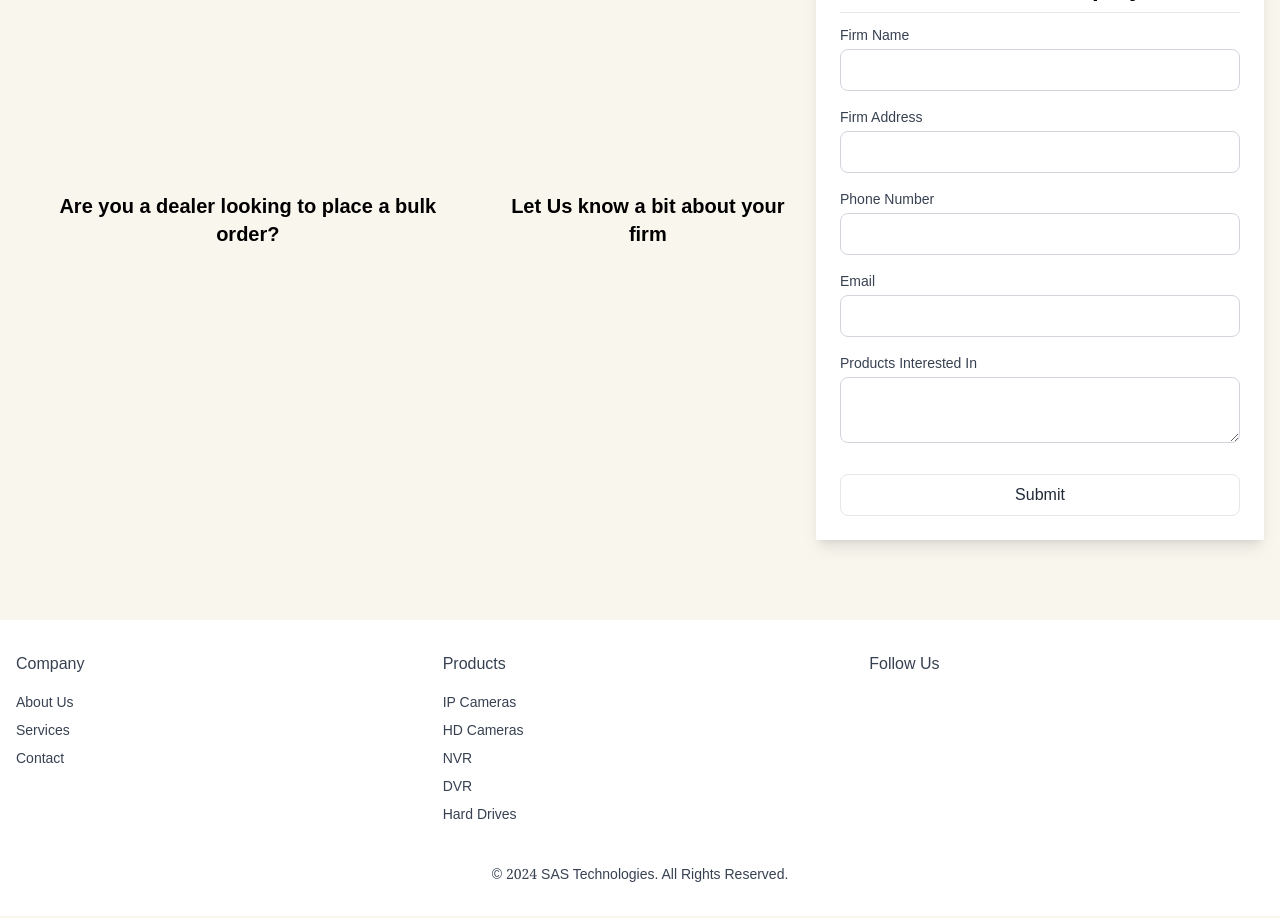
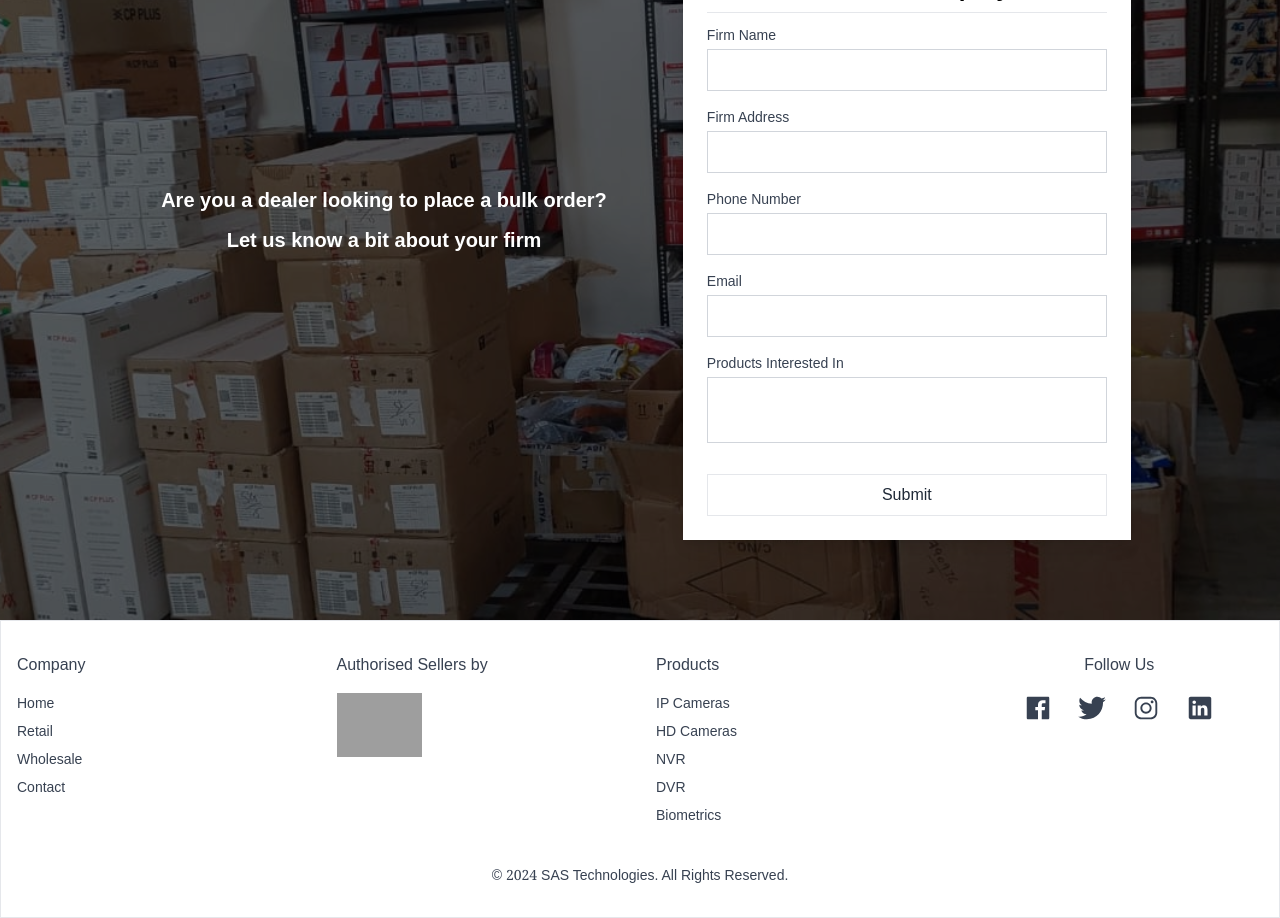
Before and after one commit to RohitMahant/SAS-Technologies, a Next.js app in the folder app_v1/: page /wholesale in a window 1280 px wide. Shown: the part 260-1178 px from the top of the page. Built offline with nearby package versions, Linux system fonts and the light colour scheme; grey boxes are pictures that could not be loaded.

Commit message:
made some changes

```diff
--- a/app_v1/src/app/page.js
+++ b/app_v1/src/app/page.js
@@ -5,194 +5,128 @@ import ProductCards from "@/components/productCards";
 import Footer from "@/components/footer";
 import ReviewCards from "@/components/reviewCards";
 import { IoIosCall, IoIosMail } from "react-icons/io";
-import { FaMessage } from "react-icons/fa6";
 import { useRouter } from "next/navigation";
 
 export default function Home() {
   const router = useRouter();
   return (
     <div className="font-cocoRegular">
+      {/* Hero Section */}
       <Carousel />
-      <div className="mt-12 m-4 md:mt-56">
-        <h1 className="text-center text-gray-800 text-3xl md:text-5xl  font-cocoBold">
-          Explore What We Offer
+      <div className="mt-12 m-4 md:mt-56 max-w-screen-lg mx-auto px-4">
+  <h1 className="text-center text-gray-800 text-3xl md:text-5xl font-cocoBold">
+    Explore What We Offer in Gurgaon
   </h1>
-        <p className="text-center  md:text-2xl m-4">
-          Discover a comprehensive range of cutting-edge CCTV cameras, premium
-          quality cables, and durable connectors designed to enhance your
-          security system.
+  <p className="text-center md:text-2xl m-4">
+    At our Gurgaon-based store, we specialize in providing **advanced CCTV
+    systems**, top-tier **biometric solutions**, and high-performance alarm systems.
+    Secure your premises with reliable, cutting-edge technology that’s designed for your safety and convenience.
   </p>
-        <p className="text-center  md:text-2xl m-4">
-          Equip your premises with advanced biometric systems and reliable alarm
-          systems for a seamless blend of safety and convenience.
+  <p className="text-center md:text-2xl m-4">
+    Discover an extensive selection of CCTV cameras, biometric access control systems,
+    premium quality cables, and robust connectors—all tailored to meet your security needs in Gurgaon and beyond.
+  </p>
+</div>
+
+      {/* Product Showcase */}
+      <ProductCards />
+      <div className="w-full max-w-screen-lg mx-auto px-4">
+  <h1 className="text-center font-cocoBold md:mt-44 mt-16 md:text-3xl m-4">
+    Your One-Stop Shop for Security Accessories in Gurgaon
+  </h1>
+  <p className="text-center md:text-2xl m-4">
+    From durable racks and high-capacity hard drives to an extensive range of essential tools and accessories,
+    we provide everything you need to create a complete and reliable security setup.
   </p>
 </div>
       <ProductCards />
-      <br className="hidden md:block" />
-      <h1 className="text-center font-cocoBold md:mt-44 mt-16 md:text-3xl m-4">
-        Your One-Stop Shop for Accessories
+
+      {/* Pricing Section */}
+      <div className="w-full h-full justify-center items-center md:mt-44 mt-24 lg:gap-x-20">
+        <div className="justify-center items-center mt-16">
+          <h1 className="text-center font-cocoBold text-2xl md:text-5xl">
+            Affordable Prices, Unbeatable Value in Gurgaon
           </h1>
-      <p className="text-center md:text-2xl m-4">
-        From racks and hard drives to all essential tools and accessories, we
-        have everything you need to complete your setup.
-      </p>
-      <br className="hidden md:block" />
-      <ProductCards />
-      <div className="w-full h-full   justify-center items-center md:mt-44 mt-24 lg:gap-x-20">
-        <div className="justify-center items-center mt-16">
-          <h1 className="text-center font-cocoBold  text-2xl md:text-5xl">
-            Affordable Prices, Unbeatable Value
-          </h1>
-          <h1 className="text-center font-cocoRegular  md:text-3xl m-2 md:m-6">
-            Shop with confidence knowing we offer competitive prices
-          </h1>
-          <h1 className="text-center font-cocoRegular  md:text-3xl">
-            for both retail and wholesale buyers.
+          <h1 className="text-center font-cocoRegular md:text-3xl m-2 md:m-6">
+            Shop confidently with us, knowing we offer **competitive prices**
+            for both retail and wholesale buyers in Gurgaon and nearby areas.
           </h1>
           <div className="w-full flex justify-center mt-4">
             <button
               onClick={() => router.push("/wholesale")}
-              className="mt-auto py-2 px-4 transition-all duration-500 bg-white  border text-gray-700  rounded font-cocoRegular3 hover:bg-primary hover:text-gray-700"
+              className="mt-auto py-2 px-4 transition-all duration-500 bg-white border text-gray-700 rounded font-cocoRegular3 hover:bg-primary hover:text-gray-700"
             >
-              <span>View Wholesale </span>
+              <span>View Wholesale Pricing</span>
             </button>
-
           </div>
-
+          {/* Pricing Cards */}
           <div className="mt-4 items-center justify-center">
             <div className="w-full md:flex justify-center">
-              <div className="md:h-36  h-24 w-72 md:w-96 lg:w-[650px] lg:h-40 md:m-4 ml-[35px] bg-tertiary">
-                <img
-                  src="prices_card1.png"
-                  alt="prices_card1"
-                  className="h-full"
-                />
+              <div className="md:h-36 h-24 w-72 md:w-96 lg:w-[650px] lg:h-40 md:m-4 ml-[35px] bg-tertiary">
+                <img src="prices_card1.png" alt="Affordable CCTV prices" className="h-full" />
               </div>
             </div>
             <div className="w-full md:flex justify-center">
               <div className="md:h-36 h-24 w-72 md:w-96 lg:w-[650px] lg:h-40 md:m-4 ml-[35px] mt-2 bg-tertiary">
-                <img
-                  src="prices_card2.png"
-                  alt="prices_card2"
-                  className="h-full"
-                />
+                <img src="prices_card2.png" alt="Biometric system prices" className="h-full" />
               </div>
             </div>
             <div className="md:flex justify-center w-full">
               <div className="md:h-36 h-24 w-72 md:w-96 lg:w-[650px] lg:h-40 md:m-4 ml-[35px] mt-2 bg-tertiary">
-                <img
-                  src="prices_card3.png"
-                  alt="prices_card3"
-                  className="h-full"
-                />
+                <img src="prices_card3.png" alt="Accessory prices in Gurgaon" className="h-full" />
               </div>
             </div>
           </div>
         </div>
 
-        {/* New Section: Exclusive Brands */}
-        {/* New Section: Exclusive Brands */}
+        {/* Exclusive Brands Section */}
         <div className="w-full p-6 text-center mt-36">
           <h1 className="text-2xl md:text-5xl font-cocoBold">
-            Exclusive Brands with Quality Products
+            Premium Brands for Unmatched Security Solutions
           </h1>
           <p className="text-lg md:text-2xl mt-4 text-center">
-            We take pride in offering a curated selection of products from
-            industry-leading brands renowned for their exceptional durability,
-            unmatched reliability, and superior quality. Each product is
-            meticulously crafted to meet the highest standards, ensuring
-            long-lasting performance and delivering unparalleled value to our
-            customers.
+            We are proud to be authorized resellers of globally trusted brands like **Hikvision**, **CP Plus**,
+            and **Dahua**. Our extensive range ensures that every customer gets the best security solutions
+            tailored to their requirements in Gurgaon.
           </p>
-          {/* Infinite Logo Strip */}
+          {/* Scrolling Brand Logos */}
           <div className="relative overflow-hidden mt-24">
             <div className="flex gap-12 animate-infinite-scroll">
-              <img
-                src="cp-plus.png"
-                alt="CP Plus Logo"
-                className="h-44 md:h-72 transition-transform duration-300 hover:scale-110"
-              />
-              <img
-                src="Hikvision.svg"
-                alt="Hikvision Logo"
-                className="h-44 md:h-72 transition-transform duration-300 hover:scale-110"
-              />
-              {/* <img
-              src="/logos/irange.png"
-              alt="IRange Logo"
-              className="h-12 md:h-20 transition-transform duration-300 hover:scale-110"
-            /> */}
-              <img
-                src="dahua.png"
-                alt="dahua Logo"
-                className="h-44 md:h-72 transition-transform duration-300 hover:scale-110"
-              />
-              {/* <img
-              src="/logos/brand5.png"
-              alt="Brand 5 Logo"
-              className="h-12 md:h-20 transition-transform duration-300 hover:scale-110"
-            /> */}
-              {/* Repeat logos for seamless scroll */}
-              <img
-                src="cp-plus.png"
-                alt="CP Plus Logo"
-                className="h-44 md:h-72 transition-transform duration-300 hover:scale-110"
-              />
-              <img
-                src="Hikvision.svg"
-                alt="Hikvision Logo"
-                className="h-44 md:h-72 transition-transform duration-300 hover:scale-110"
-              />
-              {/* <img
-              src="/logos/irange.png"
-              alt="IRange Logo"
-              className="h-12 md:h-20 transition-transform duration-300 hover:scale-110"
-            /> */}
-              <img
-                src="dahua.png"
-                alt="dahua Logo"
-                className="h-44 md:h-72 transition-transform duration-300 hover:scale-110"
-              />
-              {/* <img
-              src="/logos/brand5.png"
-              alt="Brand 5 Logo"
-              className="h-12 md:h-20 transition-transform duration-300 hover:scale-110"
-            /> */}
+              <img src="cp-plus.png" alt="CP Plus CCTV in Gurgaon" className="h-44 md:h-72 transition-transform duration-300 hover:scale-110" />
+              <img src="Hikvision.svg" alt="Hikvision cameras in Gurgaon" className="h-44 md:h-72 transition-transform duration-300 hover:scale-110" />
+              <img src="dahua.png" alt="Dahua products in Gurgaon" className="h-44 md:h-72 transition-transform duration-300 hover:scale-110" />
+              {/* Repeat logos */}
             </div>
           </div>
         </div>
       </div>
+
+      {/* About Us Section */}
       <div className="md:mt-20">
-        <h1 className="text-center text-gray-800 text-3xl md:text-5xl  font-cocoBold">
-          ABOUT US
+        <h1 className="text-center text-gray-800 text-3xl md:text-5xl font-cocoBold">
+          About Us: Leaders in Security Systems in Gurgaon
         </h1>
       </div>
       <div>
-        <div className=" mt-12 m-6 ">
+        <div className="mt-12 m-6">
           <div className="w-full flex justify-center">
-            <img src="logo.png" alt="logo" className="" />
+            <img src="logo.png" alt="Gurgaon security systems logo" className="" />
           </div>
-          <h1 className="text-center text-2xl md:text-5xl  font-cocoBold">
+          <h1 className="text-center text-2xl md:text-5xl font-cocoBold">
             Your Satisfaction, Our Mission
           </h1>
-          <h1 className="text-center text-1xl md:text-4xl mt-12 font-cocoBold">
-            Been in the business since{" "}
-            <span className="font-bold font-serif text-2xl">2001</span>
-          </h1>
-          <p className="text-center  md:text-2xl m-4">
-            Proudly serving our customers with over
-            <span className="font-serif m-2 text-2xl font-bold">15000+</span>
-            products sold till date!
-          </p>
-          <p className="text-center  md:text-2xl m-4">
-            Join our growing family of a
-            <span className="font-serif m-2 text-2xl font-bold">1000+</span>
-            satisfied customers who trust us for their security needs.
+          <p className="text-center md:text-2xl m-4">
+            Operating since <span className="font-serif text-4xl font-bold">**2001**</span>, we’ve been trusted by thousands of satisfied customers in Gurgaon
+            and beyond. Join our growing family of over **<span className="font-serif text-4xl font-bold">1000+</span>** happy clients.
           </p>
         </div>
       </div>
+
+      {/* Customer Reviews */}
       <ReviewCards />
-      <div className="relative bg-transparent p-10 md:mt-20 m-6 md:m-14 ">
+
+      {/* Contact Us Section */}
+      <div className="relative bg-transparent p-10 md:mt-20 m-6 md:m-14">
         <h1 className="text-center text-2xl md:text-5xl font-cocoBold text-gray-700 leading-tight">
           Got Questions? <br /> We’re Here to Help
         </h1>
@@ -202,6 +136,8 @@ export default function Home() {
           </button>
         </div>
       </div>
+
+      {/* Mobile Quick Action Buttons */}
       <div className="md:hidden fixed bottom-4 right-4 z-50">
         <button
           onClick={() => (window.location.href = "tel:+1234567890")}
@@ -210,7 +146,7 @@ export default function Home() {
           <IoIosCall size={30} color="white" />
         </button>
         <button
-          onClick={() => (window.location.href = "tel:+1234567890")}
+          onClick={() => (window.location.href = "mailto:info@securitygurgaon.com")}
           className="w-14 h-14 rounded-full bg-red-800 flex mt-2 items-center justify-center shadow-lg hover:bg-green-600 transition-all duration-300"
         >
           <IoIosMail size={30} color="white" />
--- a/app_v1/src/app/wholesale/page.jsx
+++ b/app_v1/src/app/wholesale/page.jsx
@@ -19,29 +19,37 @@ export default function Wholesale() {
 
   const handleSubmit = (e) => {
     e.preventDefault();
-    // Here, you can send `formData` to your backend if needed
     console.log("Form Data Submitted:", formData);
     setSubmitted(true);
   };
 
   return (
-    <div className="min-h-screen font-cocoRegular md:flex items-center justify-center bg-primary px-4 py-10">
-      <h1 className="text-center text-xl font-semibold m-3">
-        Are you a dealer looking to place a bulk order?
-      </h1>
-      <h1 className="text-center text-xl font-semibold m-3">
-        Let Us know a bit about your firm
-      </h1>
+    <div
+      className="min-h-screen bg-cover bg-center bg-no-repeat hover:shadow-lg font-cocoRegular md:flex items-center gap-x-16 justify-center bg-primary px-4 py-10"
+      style={{
+        backgroundImage:
+          "url('wholesale_bg_img.jpeg')", // Replace with a suitable URL
+        backgroundBlendMode: "overlay",
+        backgroundColor: "rgba(0, 0, 0, 0.6)", // Adds transparency
+      }}
+    >
+      <div className="">
+        <h1 className="text-center text-xl font-semibold m-3 text-white">
+          Are you a dealer looking to place a bulk order?
+        </h1>
+        <h1 className="text-center text-xl font-semibold m-3 text-white">
+          Let us know a bit about your firm
+        </h1>
+      </div>
       {!submitted ? (
         <form
           onSubmit={handleSubmit}
           className="bg-white shadow-lg p-6 mt-12 w-full max-w-md"
         >
-
           <h1 className="text-2xl font-bold mb-2 text-center">
             Wholesale Inquiry
           </h1>
-          <hr className="mb-3"/>
+          <hr className="mb-3" />
           <div className="mb-4">
             <label
               htmlFor="firmName"
@@ -56,7 +64,7 @@ export default function Wholesale() {
               value={formData.firmName}
               onChange={handleChange}
               required
-              className="w-full p-2 border border-gray-300 rounded-lg focus:outline-none focus:ring-2 focus:ring-blue-500"
+              className="w-full p-2 border border-gray-300 focus:outline-none focus:ring-2 focus:ring-[#0096C7]/80"
             />
           </div>
           <div className="mb-4">
@@ -73,7 +81,7 @@ export default function Wholesale() {
               value={formData.firmAddress}
               onChange={handleChange}
               required
-              className="w-full p-2 border border-gray-300 rounded-lg focus:outline-none focus:ring-2 focus:ring-blue-500"
+              className="w-full p-2 border border-gray-300 focus:outline-none focus:ring-2 focus:ring-[#0096C7]/80"
             />
           </div>
           <div className="mb-4">
@@ -90,7 +98,7 @@ export default function Wholesale() {
               value={formData.phoneNumber}
               onChange={handleChange}
               required
-              className="w-full p-2 border border-gray-300 rounded-lg focus:outline-none focus:ring-2 focus:ring-blue-500"
+              className="w-full p-2 border border-gray-300 font-serif focus:outline-none focus:ring-2 focus:ring-[#0096C7]/80"
             />
           </div>
           <div className="mb-4">
@@ -107,7 +115,7 @@ export default function Wholesale() {
               value={formData.email}
               onChange={handleChange}
               required
-              className="w-full p-2 border border-gray-300 rounded-lg focus:outline-none focus:ring-2 focus:ring-blue-500"
+              className="w-full p-2 border border-gray-300 font-serif focus:outline-none focus:ring-2 focus:ring-[#0096C7]/80"
             />
           </div>
           <div className="mb-6">
@@ -123,24 +131,24 @@ export default function Wholesale() {
               value={formData.products}
               onChange={handleChange}
               required
-              className="w-full p-2 border border-gray-300 rounded-lg focus:outline-none focus:ring-2 focus:ring-blue-500"
+              className="w-full p-2 border resize-none border-gray-300 focus:outline-none focus:ring-2 focus:ring-[#0096C7]/80"
             />
           </div>
           <button
             type="submit"
-            className="w-full bg-transparent border text-gray-800 font-medium py-2 rounded-lg hover:bg-blue-700 transition"
+            className="w-full bg-transparent border text-gray-800 font-medium py-2 hover:bg-[#0096C7]/80 hover:text-white transition"
           >
             Submit
           </button>
         </form>
       ) : (
-        <div className="bg-white shadow-lg rounded-lg p-6 w-full max-w-md text-center">
-          <h1 className="text-2xl font-bold mb-4">Thank You!</h1>
-          <p className="mb-4">We have your information.</p>
+        <div className="bg-[#0096C7]/60 shadow-lg p-6 w-full  max-w-md text-white text-center ">
+          <h1 className="text-2xl font-bold mb-4">Thank You !</h1>
+          <p className="mb-4">We'll contact you soon.</p>
           <p className="mb-6">Would you like to call us?</p>
           <a
             href="tel:+1234567890"
-            className="bg-green-600 text-white py-2 px-4 rounded-lg hover:bg-green-700 transition"
+            className="bg-green-600 text-white py-3 px-10 rounded-md hover:bg-green-700 transition"
           >
             Call Us
           </a>
--- a/app_v1/src/components/footer.jsx
+++ b/app_v1/src/components/footer.jsx
@@ -1,24 +1,36 @@
 import Link from "next/link";
+import { IoLogoFacebook, IoLogoInstagram, IoLogoLinkedin, IoLogoTwitch, IoLogoTwitter } from "react-icons/io";
 export default function Footer() {
     return (
-      <div className="bg-white text-gray-700 font-cocoRegular py-8">
+      <div className="bg-white border text-gray-700 font-cocoRegular py-8">
         <div className="container mx-auto px-4">
 
 
           {/* Footer Top Section */}
 
-          <div className="grid grid-cols-2 md:grid-cols-3 gap-8 text-center md:text-left">
+          <div className="grid grid-cols-2 md:grid-cols-4 gap-8 text-center md:text-left">
             {/* Column 1: Company Info */}
             <div>
               <h3 className="text-md font-cocoBold mb-4">Company</h3>
               <ul className="text-sm">
-                <li className="mb-2"><Link href="/" className="hover:text-gray-300">About Us</Link></li>
-                <li className="mb-2"><Link href="/retail" className="hover:text-gray-300">Services</Link></li>
+                <li className="mb-2"><Link href="/" className="hover:text-gray-300">Home</Link></li>
+                <li className="mb-2"><Link href="/retail" className="hover:text-gray-300">Retail</Link></li>
+                <li className="mb-2"><Link href="/retail" className="hover:text-gray-300">Wholesale</Link></li>
                 <li className="mb-2"><Link href="/contact" className="hover:text-gray-300">Contact</Link></li>
               </ul>
             </div>
 
             {/* Column 2: Products */}
+            <div>
+              <h3 className="text-md font-cocoBold mb-4">Authorised Sellers by</h3>
+              <ul className="text-sm">
+                <li className="">
+                  <img src="cp-plus.png" alt="cpplus " className="h-16"/>
+                </li>
+
+              </ul>
+            </div>
+
             <div>
               <h3 className="text-md font-cocoBold mb-4">Products</h3>
               <ul className="text-sm">
@@ -26,22 +38,25 @@ export default function Footer() {
                 <li className="mb-2"><Link href="/hd-cameras" className="hover:text-gray-300">HD Cameras</Link></li>
                 <li className="mb-2"><Link href="/nvr" className="hover:text-gray-300">NVR</Link></li>
                 <li className="mb-2"><Link href="/dvr" className="hover:text-gray-300">DVR</Link></li>
-                <li className="mb-2"><Link href="/hard-drives" className="hover:text-gray-300">Hard Drives</Link></li>
+                <li className="mb-2"><Link href="/hard-drives" className="hover:text-gray-300">Biometrics</Link></li>
               </ul>
             </div>
 
             {/* Column 3: Social MediLink */}
             <div>
-              <h3 className="text-md font-cocoBold mb-4">Follow Us</h3>
+              <h3 className="text-md font-cocoBold mb-4 text-center">Follow Us</h3>
               <div className="flex justify-center space-x-6">
-                <Link href="https://facebook.com" className="hover:text-gray-300">
-                  <i className="fab fa-facebook-f"></i>
+                <Link href="https://facebook.com" className="hover:text-gray-900 ">
+                  <IoLogoFacebook size={30}/>
                 </Link>
-                <Link href="https://twitter.com" className="hover:text-gray-300">
-                  <i className="fab fa-twitter"></i>
+                <Link href="https://twitter.com" className="hover:text-gray-900">
+                 <IoLogoTwitter  size={30}/>
                 </Link>
-                <Link href="https://instagram.com" className="hover:text-gray-300">
-                  <i className="fab fa-instagram"></i>
+                <Link href="https://instagram.com" className="hover:text-gray-900">
+                  <IoLogoInstagram  size={30}/>
+                </Link>
+                <Link href="https://instagram.com" className="hover:text-gray-900">
+                 <IoLogoLinkedin  size={30}/>
                 </Link>
               </div>
             </div>
--- a/app_v1/src/components/header.jsx
+++ b/app_v1/src/components/header.jsx
@@ -10,6 +10,7 @@ export default function Header() {
   const [isDropdownOpen, setIsDropdownOpen] = useState(false);
   const router = useRouter();
   const pathname = usePathname(); // Get the current pathname
+
 
   const toggleSidebar = () => {
     setIsSidebarOpen(!isSidebarOpen);
@@ -46,9 +47,9 @@ export default function Header() {
   return (
     <>
       {/* Desktop Navbar */}
-      <nav className="hidden w-full lg:flex sticky z-10 bg-white md:h-16 lg:h-20 items-center justify-center md:gap-x-12 lg:gap-x-16 md:flex">
+      <nav className="hidden w-full border lg:flex sticky z-10 bg-white md:h-16 lg:h-20 items-center justify-center md:gap-x-12 lg:gap-x-16 md:flex">
         <div>
-          <img src="logo.png" alt="sas-technologiesLogo" className="md:h-14 lg:h-20" />
+          <img onClick={()=>{router.push('/')}} src="logo.png" alt="sas-technologiesLogo" className="md:h-14 lg:h-20 cursor-pointer" />
         </div>
         <div>
           <ul className="flex font-cocoRegular md:text-[18px] lg:text-1xl md:gap-x-16 lg:gap-x-20 justify-center">
--- a/app_v1/src/components/heroCarousel.jsx
+++ b/app_v1/src/components/heroCarousel.jsx
@@ -95,13 +95,13 @@ export default function Carousel() {
       {/* Controls */}
       <button
         onClick={goToPreviousSlide}
-        className="absolute top-1/2 -translate-y-1/2 left-4 md:bg-gray-800 md:text-white md:p-2 rounded-full hover:bg-gray-700"
+        className="absolute top-1/2 -translate-y-1/2 left-4  md:text-white md:p-2 rounded-full hover:bg-gray-700"
       >
         <GrFormPrevious />
       </button>
       <button
         onClick={goToNextSlide}
-        className="absolute top-1/2 -translate-y-1/2 right-4 md:bg-gray-800 md:text-white md:p-2 rounded-full hover:bg-gray-700"
+        className="absolute top-1/2 -translate-y-1/2 right-4  md:text-white md:p-2 rounded-full hover:bg-gray-700"
       >
         <MdOutlineNavigateNext />
       </button>
--- a/app_v1/src/components/reviewCards.jsx
+++ b/app_v1/src/components/reviewCards.jsx
@@ -13,7 +13,7 @@ const reviews = [
   {
     id: 2,
     image: "reviewer2.jpg",
-    reviewerName: "Deepak Joshi",
+    reviewerName: "Jhon Doe",
     reviewText: "Good quality, but delivery was a bit slow.",
     rating: 4,
   },
```
Also changed, not shown: app_v1/src/app/contact/page.jsx (+22 -19 lines), app_v1/src/components/productCards.jsx (+16 -2 lines), app_v1/public/wholesale_bg_img.jpeg (added), app_v1/src/db/products.json (line endings or trailing spaces). Lines whose indentation alone changed are shown as unchanged.
